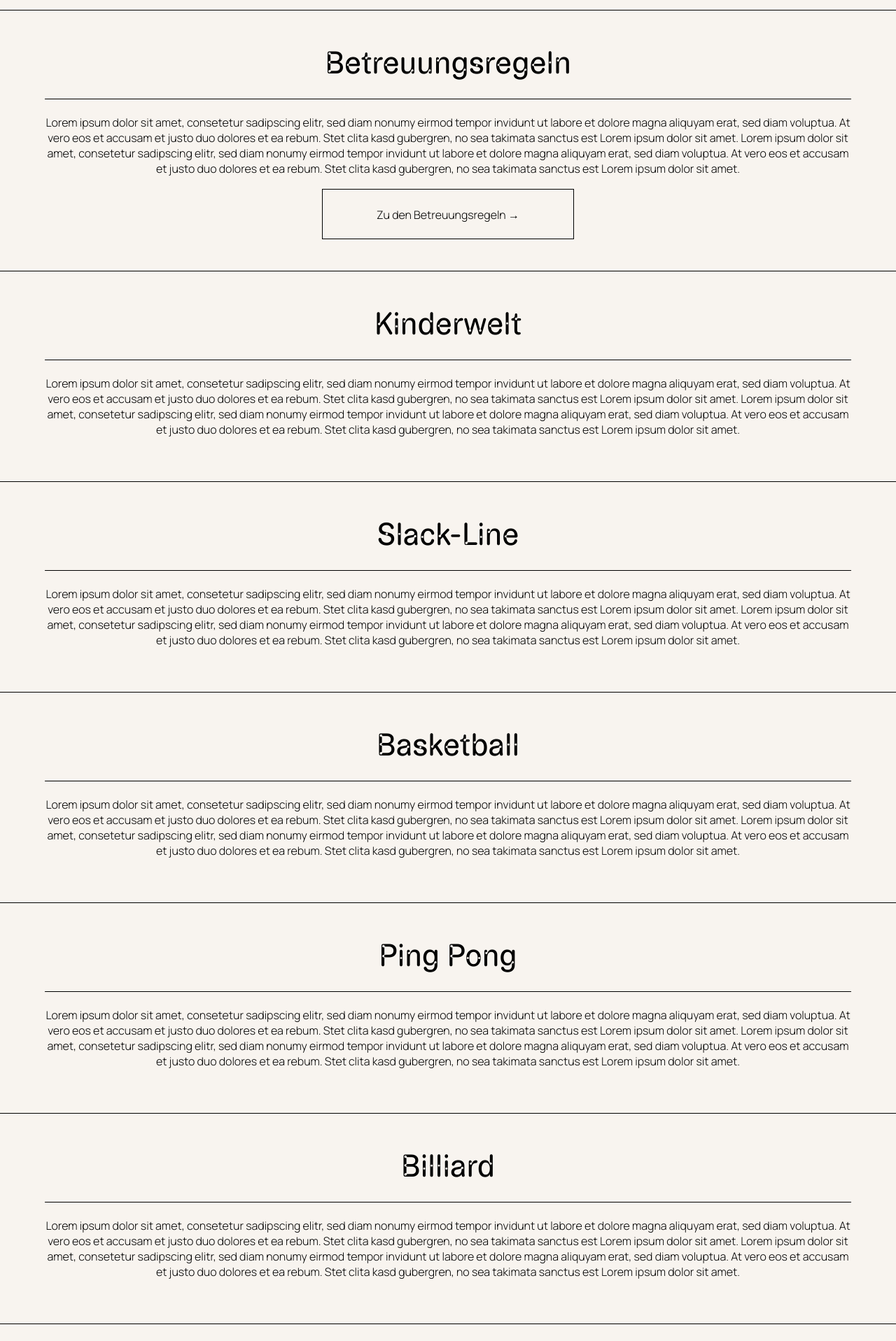
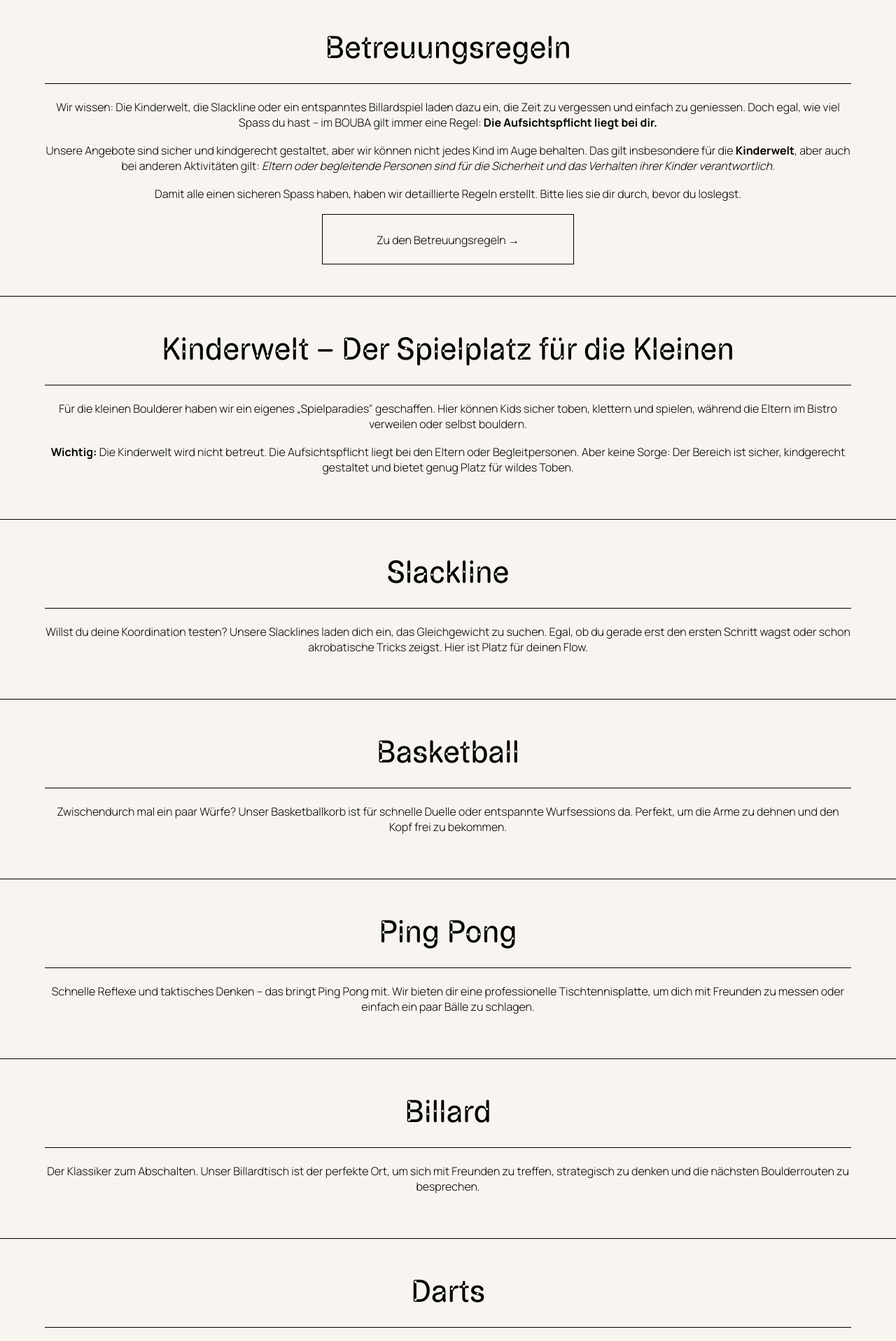
Before and after one commit to escodebar/boulder-baden.ch, a Nuxt app: page /spielen in a window 1280 px wide. Shown: the part 880-2797 px from the top of the page at 70% size. Built offline with nearby package versions, Linux system fonts and the light colour scheme.

Commit message:
Replace b with strong and finish spielen

```diff
--- a/app/pages/spielen.vue
+++ b/app/pages/spielen.vue
@@ -2,15 +2,12 @@
   <h1>Spiel und Spass</h1>
 
   <p>
-    Lorem ipsum dolor sit amet, consetetur sadipscing elitr, sed diam nonumy
-    eirmod tempor invidunt ut labore et dolore magna aliquyam erat, sed diam
-    voluptua. At vero eos et accusam et justo duo dolores et ea rebum. Stet
-    clita kasd gubergren, no sea takimata sanctus est Lorem ipsum dolor sit
-    amet. Lorem ipsum dolor sit amet, consetetur sadipscing elitr, sed diam
-    nonumy eirmod tempor invidunt ut labore et dolore magna aliquyam erat, sed
-    diam voluptua. At vero eos et accusam et justo duo dolores et ea rebum. Stet
-    clita kasd gubergren, no sea takimata sanctus est Lorem ipsum dolor sit
-    amet.
+    Bouldern ist anstrengend? Dann ist es Zeit, die Beine hochzulegen oder den
+    Kopf frei zu bekommen. Im BOUBA haben wir uns überlegt: Warum sollte der
+    Spass aufhören, wenn die Matte leer ist? Egal, ob du mit den Kindern eine
+    Auszeit brauchst, deine Freunde zum Billard einlädst oder einfach mal die
+    Slackline testen willst. Hier gibt es genug Raum, um abzuschalten und
+    trotzdem aktiv zu bleiben.
   </p>
 
   <section>
@@ -75,15 +72,25 @@
     <h2>Betreuungsregeln</h2>
 
     <p>
-      Lorem ipsum dolor sit amet, consetetur sadipscing elitr, sed diam nonumy
-      eirmod tempor invidunt ut labore et dolore magna aliquyam erat, sed diam
-      voluptua. At vero eos et accusam et justo duo dolores et ea rebum. Stet
-      clita kasd gubergren, no sea takimata sanctus est Lorem ipsum dolor sit
-      amet. Lorem ipsum dolor sit amet, consetetur sadipscing elitr, sed diam
-      nonumy eirmod tempor invidunt ut labore et dolore magna aliquyam erat, sed
-      diam voluptua. At vero eos et accusam et justo duo dolores et ea rebum.
-      Stet clita kasd gubergren, no sea takimata sanctus est Lorem ipsum dolor
-      sit amet.
+      Wir wissen: Die Kinderwelt, die Slackline oder ein entspanntes
+      Billardspiel laden dazu ein, die Zeit zu vergessen und einfach zu
+      geniessen. Doch egal, wie viel Spass du hast – im BOUBA gilt immer eine
+      Regel: <strong>Die Aufsichtspflicht liegt bei dir.</strong>
+    </p>
+
+    <p>
+      Unsere Angebote sind sicher und kindgerecht gestaltet, aber wir können
+      nicht jedes Kind im Auge behalten. Das gilt insbesondere für die
+      <strong>Kinderwelt</strong>, aber auch bei anderen Aktivitäten gilt:
+      <em>
+        Eltern oder begleitende Personen sind für die Sicherheit und das
+        Verhalten ihrer Kinder verantwortlich.
+      </em>
+    </p>
+
+    <p>
+      Damit alle einen sicheren Spass haben, haben wir detaillierte Regeln
+      erstellt. Bitte lies sie dir durch, bevor du loslegst.
     </p>
 
     <NuxtLink class="button" :to="{ name: 'hallenregeln', hash: '#betreuung' }">
@@ -92,87 +99,63 @@
   </section>
 
   <section id="kinderwelt">
-    <h2>Kinderwelt</h2>
+    <h2>Kinderwelt – Der Spielplatz für die Kleinen</h2>
     <p>
-      Lorem ipsum dolor sit amet, consetetur sadipscing elitr, sed diam nonumy
-      eirmod tempor invidunt ut labore et dolore magna aliquyam erat, sed diam
-      voluptua. At vero eos et accusam et justo duo dolores et ea rebum. Stet
-      clita kasd gubergren, no sea takimata sanctus est Lorem ipsum dolor sit
-      amet. Lorem ipsum dolor sit amet, consetetur sadipscing elitr, sed diam
-      nonumy eirmod tempor invidunt ut labore et dolore magna aliquyam erat, sed
-      diam voluptua. At vero eos et accusam et justo duo dolores et ea rebum.
-      Stet clita kasd gubergren, no sea takimata sanctus est Lorem ipsum dolor
-      sit amet.
+      Für die kleinen Boulderer haben wir ein eigenes „Spielparadies"
+      geschaffen. Hier können Kids sicher toben, klettern und spielen, während
+      die Eltern im Bistro verweilen oder selbst bouldern.
+    </p>
+
+    <p>
+      <strong>Wichtig:</strong> Die Kinderwelt wird nicht betreut. Die
+      Aufsichtspflicht liegt bei den Eltern oder Begleitpersonen. Aber keine
+      Sorge: Der Bereich ist sicher, kindgerecht gestaltet und bietet genug
+      Platz für wildes Toben.
     </p>
   </section>
+
   <section id="slackline">
-    <h2>Slack-Line</h2>
+    <h2>Slackline</h2>
     <p>
-      Lorem ipsum dolor sit amet, consetetur sadipscing elitr, sed diam nonumy
-      eirmod tempor invidunt ut labore et dolore magna aliquyam erat, sed diam
-      voluptua. At vero eos et accusam et justo duo dolores et ea rebum. Stet
-      clita kasd gubergren, no sea takimata sanctus est Lorem ipsum dolor sit
-      amet. Lorem ipsum dolor sit amet, consetetur sadipscing elitr, sed diam
-      nonumy eirmod tempor invidunt ut labore et dolore magna aliquyam erat, sed
-      diam voluptua. At vero eos et accusam et justo duo dolores et ea rebum.
-      Stet clita kasd gubergren, no sea takimata sanctus est Lorem ipsum dolor
-      sit amet.
+      Willst du deine Koordination testen? Unsere Slacklines laden dich ein, das
+      Gleichgewicht zu suchen. Egal, ob du gerade erst den ersten Schritt wagst
+      oder schon akrobatische Tricks zeigst. Hier ist Platz für deinen Flow.
     </p>
   </section>
+
   <section id="basketball">
     <h2>Basketball</h2>
     <p>
-      Lorem ipsum dolor sit amet, consetetur sadipscing elitr, sed diam nonumy
-      eirmod tempor invidunt ut labore et dolore magna aliquyam erat, sed diam
-      voluptua. At vero eos et accusam et justo duo dolores et ea rebum. Stet
-      clita kasd gubergren, no sea takimata sanctus est Lorem ipsum dolor sit
-      amet. Lorem ipsum dolor sit amet, consetetur sadipscing elitr, sed diam
-      nonumy eirmod tempor invidunt ut labore et dolore magna aliquyam erat, sed
-      diam voluptua. At vero eos et accusam et justo duo dolores et ea rebum.
-      Stet clita kasd gubergren, no sea takimata sanctus est Lorem ipsum dolor
-      sit amet.
+      Zwischendurch mal ein paar Würfe? Unser Basketballkorb ist für schnelle
+      Duelle oder entspannte Wurfsessions da. Perfekt, um die Arme zu dehnen und
+      den Kopf frei zu bekommen.
     </p>
   </section>
+
   <section id="pingpong">
     <h2>Ping Pong</h2>
     <p>
-      Lorem ipsum dolor sit amet, consetetur sadipscing elitr, sed diam nonumy
-      eirmod tempor invidunt ut labore et dolore magna aliquyam erat, sed diam
-      voluptua. At vero eos et accusam et justo duo dolores et ea rebum. Stet
-      clita kasd gubergren, no sea takimata sanctus est Lorem ipsum dolor sit
-      amet. Lorem ipsum dolor sit amet, consetetur sadipscing elitr, sed diam
-      nonumy eirmod tempor invidunt ut labore et dolore magna aliquyam erat, sed
-      diam voluptua. At vero eos et accusam et justo duo dolores et ea rebum.
-      Stet clita kasd gubergren, no sea takimata sanctus est Lorem ipsum dolor
-      sit amet.
+      Schnelle Reflexe und taktisches Denken – das bringt Ping Pong mit. Wir
+      bieten dir eine professionelle Tischtennisplatte, um dich mit Freunden zu
+      messen oder einfach ein paar Bälle zu schlagen.
     </p>
   </section>
+
   <section id="billiard">
-    <h2>Billiard</h2>
+    <h2>Billard</h2>
     <p>
-      Lorem ipsum dolor sit amet, consetetur sadipscing elitr, sed diam nonumy
-      eirmod tempor invidunt ut labore et dolore magna aliquyam erat, sed diam
-      voluptua. At vero eos et accusam et justo duo dolores et ea rebum. Stet
-      clita kasd gubergren, no sea takimata sanctus est Lorem ipsum dolor sit
-      amet. Lorem ipsum dolor sit amet, consetetur sadipscing elitr, sed diam
-      nonumy eirmod tempor invidunt ut labore et dolore magna aliquyam erat, sed
-      diam voluptua. At vero eos et accusam et justo duo dolores et ea rebum.
-      Stet clita kasd gubergren, no sea takimata sanctus est Lorem ipsum dolor
-      sit amet.
+      Der Klassiker zum Abschalten. Unser Billardtisch ist der perfekte Ort, um
+      sich mit Freunden zu treffen, strategisch zu denken und die nächsten
+      Boulderrouten zu besprechen.
     </p>
   </section>
+
   <section id="darts">
     <h2>Darts</h2>
     <p>
-      Lorem ipsum dolor sit amet, consetetur sadipscing elitr, sed diam nonumy
-      eirmod tempor invidunt ut labore et dolore magna aliquyam erat, sed diam
-      voluptua. At vero eos et accusam et justo duo dolores et ea rebum. Stet
-      clita kasd gubergren, no sea takimata sanctus est Lorem ipsum dolor sit
-      amet. Lorem ipsum dolor sit amet, consetetur sadipscing elitr, sed diam
-      nonumy eirmod tempor invidunt ut labore et dolore magna aliquyam erat, sed
-      diam voluptua. At vero eos et accusam et justo duo dolores et ea rebum.
-      Stet clita kasd gubergren, no sea takimata sanctus est Lorem ipsum dolor
-      sit amet.
+      Wer trifft das Zentrum? Darts ist die perfekte Mischung aus Konzentration
+      und Entspannung. Probier deine Präzision an unseren Dartscheiben und sieh,
+      wer der beste Schütze in der Gruppe ist.
     </p>
   </section>
 </template>
--- a/app/pages/trainieren.vue
+++ b/app/pages/trainieren.vue
@@ -74,10 +74,10 @@
 
     <p>
       Kein gewöhnliches Board. Unser Kilterboard ist verstellbar und trägt stolz
-      das <b>BOUBA-Logo</b> in einem coolen Design. Aber das Beste: Vor und
-      hinter dem Board warten bequeme <b>Sofas</b>. Hier kannst du zwischen den
-      Versuchen entspannen, die Route analysieren oder einfach nur die
-      Atmosphäre geniessen.
+      das <strong>BOUBA-Logo</strong> in einem coolen Design. Aber das Beste:
+      Vor und hinter dem Board warten bequeme <strong>Sofas</strong>. Hier
+      kannst du zwischen den Versuchen entspannen, die Route analysieren oder
+      einfach nur die Atmosphäre geniessen.
     </p>
 
     <p>
@@ -111,8 +111,8 @@
 
     <p>
       Der Klassiker für das Training von Dynamik und Präzision. Auch hier haben
-      wir auf Komfort gesetzt: <b>Bequeme Sofas</b> laden zum Verweilen und zur
-      Regeneration zwischen den Versuchen ein.
+      wir auf Komfort gesetzt: <strong>Bequeme Sofas</strong> laden zum
+      Verweilen und zur Regeneration zwischen den Versuchen ein.
     </p>
 
     <ul>
@@ -142,7 +142,7 @@
     <p>
       Unsere Spraywall gibt es in zwei Neigungen: 32° und 42°. Perfekt für
       dynamisches Training und die Entwicklung von explosiver Kraft. Auch hier
-      gibt es ein <b>Sofa</b> zum Ausruhen.
+      gibt es ein <strong>Sofa</strong> zum Ausruhen.
     </p>
 
     <p>
@@ -197,9 +197,10 @@
     <h3>Campusboard</h3>
     <p>
       Für die, die ihre Explosivität auf die nächste Stufe heben wollen.
-      <b>3 Leistenbreiten</b> für verschiedene Griffgrössen. <b>25° Neigung</b>
-      (perfekt für den Start). 25 cm Abstand zwischen den Leisten. 12 Leisten
-      pro Dicke. Hier wird gehetzt, gezählt und maximiert.
+      <strong>3 Leistenbreiten</strong> für verschiedene Griffgrössen.
+      <strong>25° Neigung</strong> (perfekt für den Start). 25 cm Abstand
+      zwischen den Leisten. 12 Leisten pro Dicke. Hier wird gehetzt, gezählt und
+      maximiert.
     </p>
   </section>
 
```
Also changed, not shown: app/pages/bouldern.vue (+15 -14 lines).
